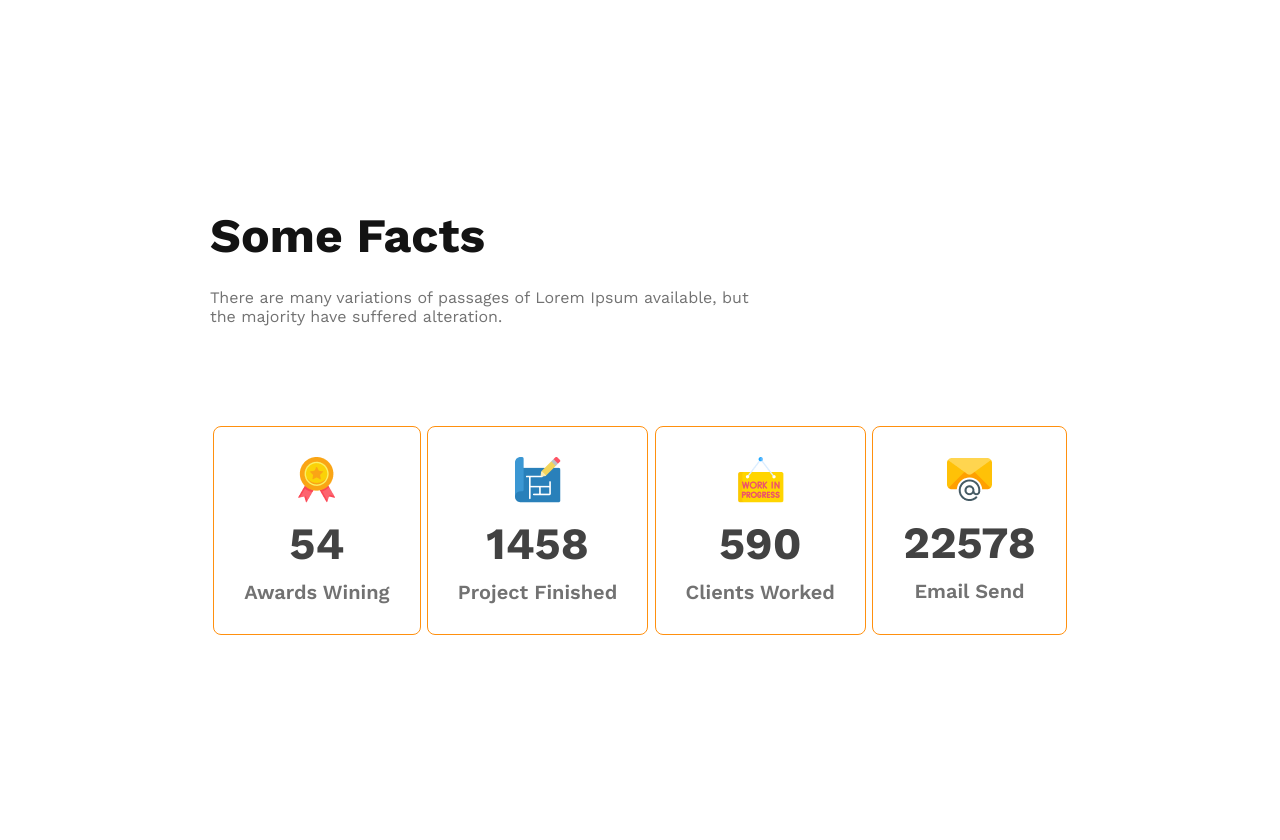
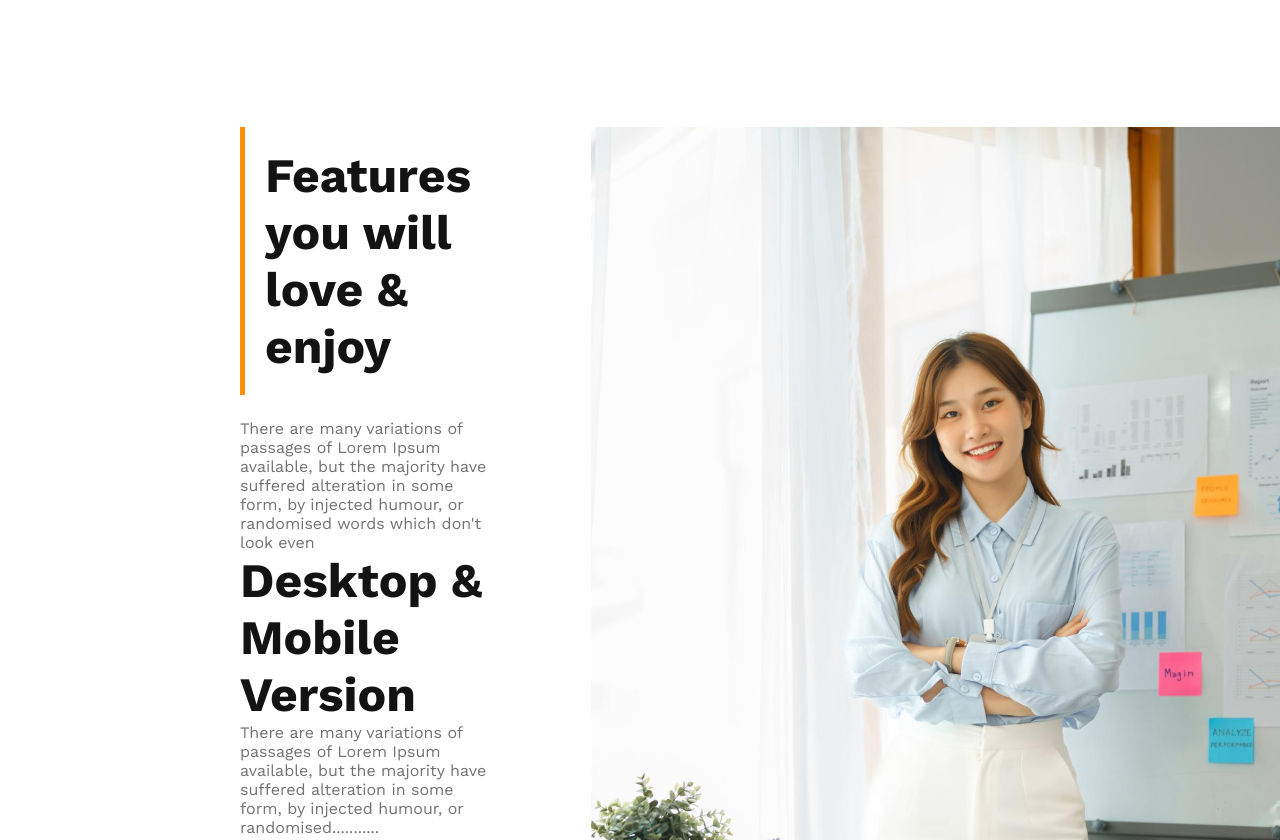
Before and after one commit to tomal2915/g3-architects, a plain HTML site: page index.html in a window 1280 px wide. Shown: the part 1444-2284 px from the top of the page. Drawn offline with nearby package versions, Linux system fonts and the light colour scheme.

Commit message:
only features responsive left

```diff
--- a/index.html
+++ b/index.html
@@ -52,7 +52,17 @@
 
         <!-- features start-->
         <section class="features-container">
-
+            <div class="features-content">
+                <h3 class="title features-content-title">Features you will love & enjoy</h3>
+                <p class="text-light-gray">There are many variations of passages of Lorem Ipsum available, but the majority have suffered alteration in some form, by injected humour, or randomised words which don't look even</p>
+                <div class="features-card">
+                    <h4 class="title">Desktop & Mobile Version</h4>
+                    <p class="text-light-gray">There are many variations of passages of Lorem Ipsum available, but the majority have suffered alteration in some form, by injected humour, or randomised...........</p>
+                </div>
+            </div>
+            <div class="features-img">
+                <img src="images/architect.png" alt="">
+            </div>
         </section>
 
         <!-- facts start -->
--- a/style/style.css
+++ b/style/style.css
@@ -144,6 +144,21 @@ main {
 /* teams end */
 
 
+/* features-content */
+.features-container{
+    display: flex;
+    justify-content: space-between;
+    gap: 100px;
+    margin: 130px 240px 0 240px;
+}
+.features-content-title{
+    font-weight: 700;
+    border-left: 5px solid #FF900E;
+    padding: 20px;
+    margin-bottom: 24px;
+}
+
+
 /* facts start */
 .facts-container {
     margin: 210px;
@@ -192,7 +207,7 @@ main {
 .sponsor-img-container-cards {
     display: flex;
     justify-content: space-between;
-    margin: 50px 240px 0 240px;
+    margin: 50px 245px 0 245px;
 }
 /* sponsor end */
 
@@ -264,9 +279,9 @@ main {
         flex-direction: column;
     }
 
-    .teams-img-container {
+    /* .teams-img-container {
         grid-template-columns: 1fr;
-    }
+    } */
 
     .teams-content {
         width: 800px;
```
